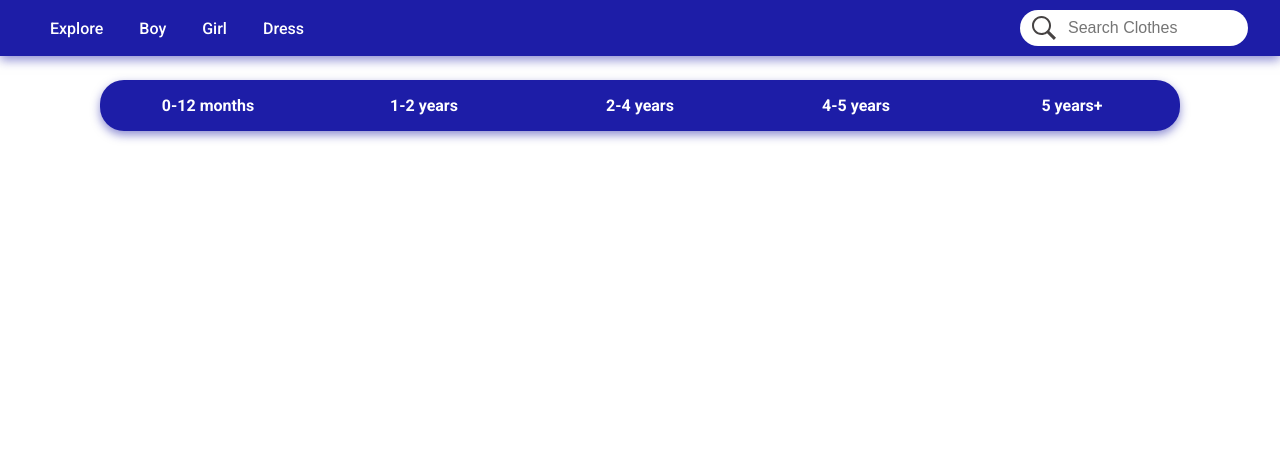
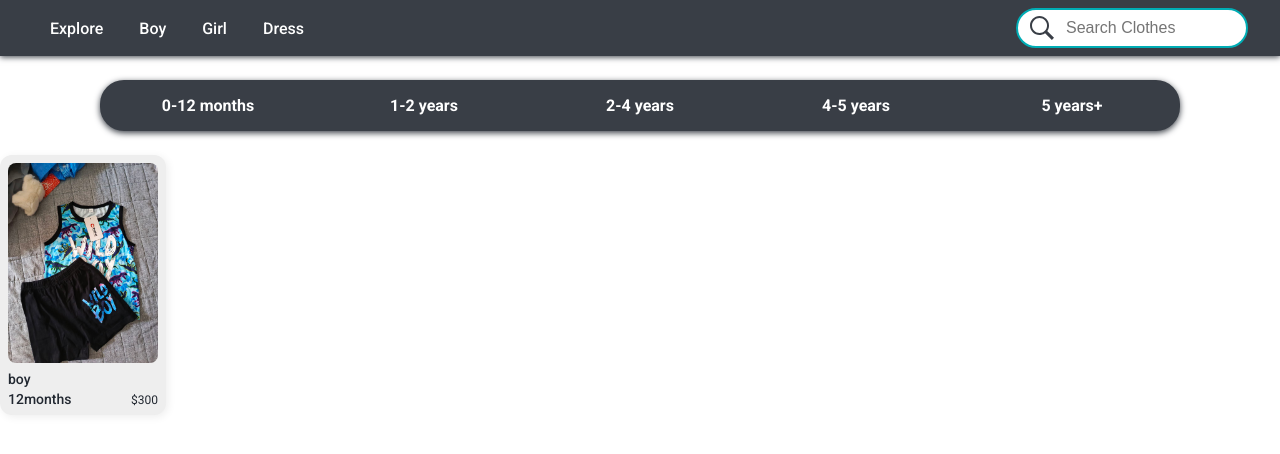
Before and after one commit to Thakvika1/React-Sell-Clothes, a React (Vite) app: page /girl in a window 1280 px wide. Shown: the top 454 px of the page. Built offline with nearby package versions, Linux system fonts and the light colour scheme.

Commit message:
make some changed

```diff
--- a/src/App.jsx
+++ b/src/App.jsx
@@ -1,11 +1,13 @@
 import Navbar from './components/Navbar'
 import Tapbar from './components/Tapbar'
+import ProductCard from './components/ProductCard'
 
 function App() {
   return (
     <>
       <Navbar />
       <Tapbar />
+      <ProductCard />
     </>
   )
 }
--- a/src/components/ProductCard.jsx
+++ b/src/components/ProductCard.jsx
@@ -1,12 +1,18 @@
 import '../styles/product-card.css'
+import Boy1 from '../assets/images/boy/boy1.jpg'
 
 function CardComponent({ price, type, image, size }) {
   return (
     <div className="card">
-      <img className="image" src={image} alt={image} />
-      <h3 className="type"> {type} </h3>
-      <h5 className="price"> ${price} </h5>
-      <h5 className="size"> {size} </h5>
+      {/* <img className="image" src={image} alt={image} /> */}
+      <img className="image" src={Boy1} alt="" />
+      <div className="text-container">
+        <div className="text">
+          <h5 className="type">boy {type} </h5>
+          <h5 className="size">12months {size} </h5>
+        </div>
+        <h5 className="price">${price}300</h5>
+      </div>
     </div>
   )
 }
--- a/src/data/clothesData.js
+++ b/src/data/clothesData.js
@@ -1,5 +1,5 @@
-import Boy1 from '../assets/images/boy/boy1.jpg'
+import Boy1 from '../assets/images/boy/boy1.jpg';
 
-const clothesData = [
-    {image: Boy1, type: 'Boy', price: '3.25', size: '1-2years'}
+export const clothesData = [
+    { image: Boy1, type: 'Boy', price: '3.25', size: '1-2 years' }
 ];
--- a/src/styles/navbar.css
+++ b/src/styles/navbar.css
@@ -9,10 +9,10 @@ body {
 .header {
     width: 100%;
     height: 56px;
-    background-color: rgb(29, 29, 167);
+    background-color: #393E46;
     display: flex;
     justify-content: center;
-    box-shadow: 0px 4px 10px rgba(29, 29, 167, 0.5);
+    box-shadow: 0px 1px 6px #393E46;
 }
 
 .navbar {
@@ -41,8 +41,8 @@ body {
     text-align: center;
 }
 .element:hover {
-    background-color: white;
-    color: rgb(29, 29, 167);
+    background-color: #EEEEEE;
+    color: #222831;
 
 }
 
@@ -57,6 +57,7 @@ body {
     align-items: center;
     background-color: white;
     border-radius: 24px;
+    border: 2px solid #00ADB5;
 }
 
 .icon {
@@ -95,8 +96,8 @@ a {
     .nav-hamburger {
         list-style: none;
         position: absolute;
-        background-color: rgb(29, 29, 167);
-        box-shadow: 0px 4px 10px rgba(29, 29, 167, 0.5);
+        background-color: #222831;
+        box-shadow: 0px 1px 6px #222831;
         display: flex;
         flex-direction: column;
         position: absolute;
--- a/src/styles/product-card.css
+++ b/src/styles/product-card.css
@@ -7,13 +7,13 @@ body {
   }
 .card {
     width: 100%;
-    max-width: 200px;
+    max-width: 150px;
     height: 100%;
-    max-height: 500px;
-    background-color: rgb(221, 221, 221);
+    max-height: 300px;
+    background-color: #EEEEEE;
     padding: 8px;
     border-radius: 12px;
-    box-shadow: 4px 4px 12px rgba(0, 0, 0, 0.1);
+    box-shadow: 2px 2px 8px #EEEEEE;
     cursor: pointer;
     transition: 0.3s;
 }
@@ -26,15 +26,25 @@ body {
     border-radius: 8px;
 }
 
+.text-container {
+    display: flex;
+    justify-content: space-between;
+    align-items: flex-end;
+}
 .price {
+    font-size: 12px;
     font-weight: 400;
-    margin-top: 8px;
+    color: #222831;
 }
 .type {
-    font-weight: 700;
-    margin-top: 8px;
+    font-size: 14px;
+    font-weight: 500;
+    margin-top: 4px;
+    color: #222831;
 }
 .size {
-    font-weight: 400;
-    margin-top: 8px;
+    font-size: 14px;
+    font-weight: 500;
+    margin-top: 4px;
+    color: #222831;
 }
--- a/src/styles/tapbar.css
+++ b/src/styles/tapbar.css
@@ -19,8 +19,8 @@ body {
     display: flex;
     justify-content: center;
     border-radius: 24px;
-    background-color: rgb(29, 29, 167);
-    box-shadow: 0px 4px 10px rgba(29, 29, 167, 0.5);
+    background-color: #393E46;
+    box-shadow: 0px 2px 6px #393E46;
 }
 .tapbar-element {
     font-size: 16px;
@@ -33,10 +33,10 @@ body {
     border-radius: 24px;
 }
 .tapbar-element:hover {
-    background-color: white;
-    color: rgb(29, 29, 167);
+    background-color: #EEEEEE;
+    color: #222831;
 }
 .active {
-    background-color: white;
-    color: rgb(29, 29, 167);
+    background-color: #EEEEEE;
+    color: #222831;
 }
```
Also changed, not shown: src/assets/icons/search-icon.svg.
